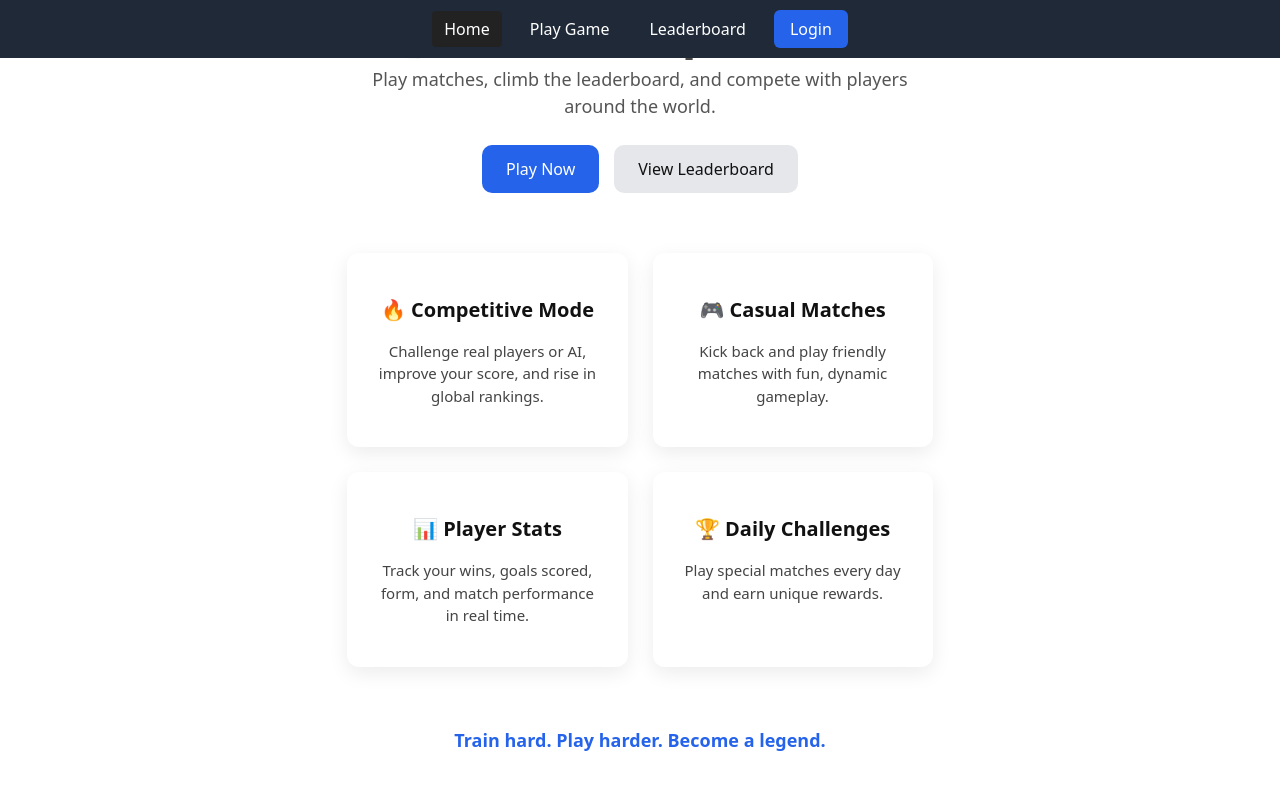
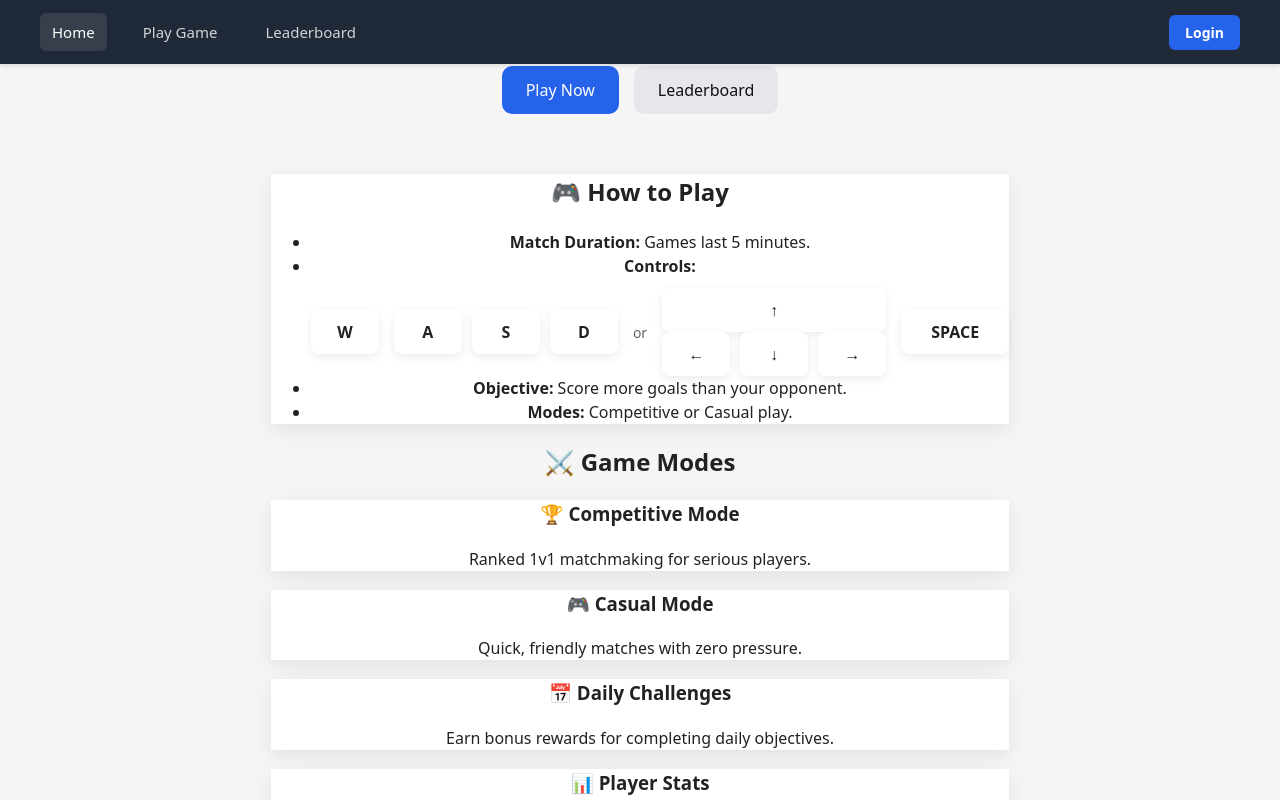
Before and after one commit to SantiCS26/Soccer-Super-Stars, a React (Vite) app: page / in a window 1280 px wide. Built offline with nearby package versions, Linux system fonts and the light colour scheme; no server answers.

Commit message:
Working on UI Changes

```diff
--- a/src/Pages-style/global.css
+++ b/src/Pages-style/global.css
@@ -1,3 +1,115 @@
+:root {
+  --bg: #f5f5f5;
+  --text: #222;
+  --card-bg: #ffffff;
+  --card-shadow: rgba(0, 0, 0, 0.08);
+  --accent: #2563eb;
+}
+
+[data-theme="dark"] {
+  --bg: #1b1b1b;
+  --text: #f5f5f5;
+  --card-bg: #2a2a2a;
+  --card-shadow: rgba(255, 255, 255, 0.08);
+  --accent: #3b82f6;
+}
+
+body, html {
+  background: var(--bg);
+  color: var(--text);
+  transition: background 0.3s ease, color 0.3s ease;
+}
+
+.dark-toggle {
+  position: absolute;
+  top: 20px;
+  right: 20px;
+  background: var(--accent);
+  border: none;
+  color: white;
+  padding: 10px 18px;
+  border-radius: 8px;
+  cursor: pointer;
+  font-size: 15px;
+  transition: 0.2s ease;
+}
+
+.dark-toggle:hover {
+  opacity: 0.85;
+}
+
+.fade-in {
+  animation: fadeIn 0.8s ease forwards;
+  opacity: 0;
+}
+
+.fade-in-slow {
+  animation: fadeIn 1.4s ease forwards;
+  opacity: 0;
+}
+
+.slide-up {
+  animation: slideUp 0.9s ease forwards;
+  opacity: 0;
+}
+
+.lift {
+  transition: transform 0.2s ease, box-shadow 0.2s ease;
+}
+
+.lift:hover {
+  transform: translateY(-6px);
+  box-shadow: 0 14px 30px var(--card-shadow);
+}
+
+@keyframes fadeIn {
+  from { opacity: 0; transform: translateY(10px); }
+  to { opacity: 1; transform: translateY(0); }
+}
+
+@keyframes slideUp {
+  from { opacity: 0; transform: translateY(20px); }
+  to { opacity: 1; transform: translateY(0); }
+}
+
+.control-icons {
+  margin-top: 10px;
+  display: flex;
+  align-items: center;
+  flex-wrap: wrap;
+  gap: 15px;
+}
+
+.key, .arrow, .space-key {
+  background: var(--card-bg);
+  padding: 10px 14px;
+  border-radius: 8px;
+  box-shadow: 0 3px 10px var(--card-shadow);
+  font-weight: bold;
+  min-width: 40px;
+  text-align: center;
+  transition: 0.2s ease;
+}
+
+.key-row, .arrow-row {
+  display: flex;
+  gap: 10px;
+}
+
+.space-key {
+  padding: 10px 30px;
+}
+
+.or {
+  font-size: 14px;
+  opacity: 0.7;
+}
+
+.mode-card, .how-to-play {
+  background: var(--card-bg);
+  box-shadow: 0 6px 20px var(--card-shadow);
+}
+
 html, body {
 	margin: 0;
 	padding: 0;
--- a/src/Pages/home.jsx
+++ b/src/Pages/home.jsx
@@ -1,44 +1,107 @@
+import { useState, useEffect } from "react";
 import "../Pages-style/global.css";
 import { Link } from "react-router-dom";
 
 export default function Home() {
+	const [darkMode, setDarkMode] = useState(false);
+
+	useEffect(() => {
+		const prefersDark = window.matchMedia("(prefers-color-scheme: dark)").matches;
+		setDarkMode(prefersDark);
+		document.documentElement.setAttribute("data-theme", prefersDark ? "dark" : "light");
+	}, []);
+
+	const toggleDark = () => {
+		const newMode = !darkMode;
+		setDarkMode(newMode);
+		document.documentElement.setAttribute("data-theme", newMode ? "dark" : "light");
+	};
+
+
   return (
     <div className="home-container">
-      <section className="hero">
-        <h1 className="hero-title">⚽ Soccer Super Stars</h1>
+
+      <button className="dark-toggle" onClick={toggleDark}>
+        {darkMode ? "☀️ Light Mode" : "🌙 Dark Mode"}
+      </button>
+
+      <section className="hero fade-in">
+        <h1 className="hero-title slide-up">⚽ Soccer Super Stars</h1>
         <p className="hero-subtitle">
-          Play matches, climb the leaderboard, and compete with players around the world.
+          Master your skills. Compete globally. Become the superstar you were meant to be.
         </p>
 
-        <div className="hero-buttons">
+        <div className="hero-buttons fade-in-slow">
           <Link to="/game" className="btn-primary">Play Now</Link>
-          <Link to="/leaderboard" className="btn-secondary">View Leaderboard</Link>
+          <Link to="/leaderboard" className="btn-secondary">Leaderboard</Link>
         </div>
       </section>
 
-      <section className="features">
-        <div className="feature-card">
-          <h2>🔥 Competitive Mode</h2>
-          <p>Challenge real players or AI, improve your score, and rise in global rankings.</p>
-        </div>
+      <section className="how-to-play fade-in">
+        <h2 className="section-title">🎮 How to Play</h2>
 
-        <div className="feature-card">
-          <h2>🎮 Casual Matches</h2>
-          <p>Kick back and play friendly matches with fun, dynamic gameplay.</p>
-        </div>
+        <ul className="info-list">
+          <li><strong>Match Duration:</strong> Games last 5 minutes.</li>
 
-        <div className="feature-card">
-          <h2>📊 Player Stats</h2>
-          <p>Track your wins, goals scored, form, and match performance in real time.</p>
-        </div>
+          <li>
+            <strong>Controls:</strong>
+            <div className="control-icons">
+              <div className="key">W</div>
+              <div className="key-row">
+                <div className="key">A</div>
+                <div className="key">S</div>
+                <div className="key">D</div>
+              </div>
 
-        <div className="feature-card">
-          <h2>🏆 Daily Challenges</h2>
-          <p>Play special matches every day and earn unique rewards.</p>
+              <span className="or">or</span>
+
+              <div className="arrows">
+                <div className="arrow">↑</div>
+                <div className="arrow-row">
+                  <div className="arrow">←</div>
+                  <div className="arrow">↓</div>
+                  <div className="arrow">→</div>
+                </div>
+              </div>
+
+              <div className="space-key">SPACE</div>
+            </div>
+          </li>
+
+          <li><strong>Objective:</strong> Score more goals than your opponent.</li>
+          <li><strong>Modes:</strong> Competitive or Casual play.</li>
+        </ul>
+      </section>
+
+      <section className="modes fade-in">
+        <h2 className="section-title">⚔️ Game Modes</h2>
+
+        <div className="modes-grid">
+
+          <div className="mode-card lift">
+            <h3>🏆 Competitive Mode</h3>
+            <p>Ranked 1v1 matchmaking for serious players.</p>
+          </div>
+
+          <div className="mode-card lift">
+            <h3>🎮 Casual Mode</h3>
+            <p>Quick, friendly matches with zero pressure.</p>
+          </div>
+
+          <div className="mode-card lift">
+            <h3>📅 Daily Challenges</h3>
+            <p>Earn bonus rewards for completing daily objectives.</p>
+          </div>
+
+          <div className="mode-card lift">
+            <h3>📊 Player Stats</h3>
+            <p>Track your wins, goals, streaks, and performance.</p>
+          </div>
+
         </div>
       </section>
 
-      <section className="footer-tagline">
+      <section className="footer-tagline fade-in-slow">
         <p>Train hard. Play harder. Become a legend.</p>
       </section>
     </div>
--- a/src/Pages/leaderboard.jsx
+++ b/src/Pages/leaderboard.jsx
@@ -27,30 +27,34 @@ export default function Leaderboard() {
     }, []);
 
 	return (
-		<div className="pageWrapper">
-			<h1 className="pageTitle">Leaderboard</h1>
+    <div className="flex flex-col items-center w-full min-h-screen bg-gray-900 text-white p-6">
+        <h1 className="text-4xl font-bold mb-8 tracking-wide">Leaderboard</h1>
 
-            <div className="Leaderboard">
-                <table>
-                    <tbody>
-                        <tr>
-                            <th>Ranking #</th>
-                            <th>Username</th>
-                            <th>Score</th>
+
+        <div className="w-full max-w-3xl bg-gray-800 p-6 rounded-2xl shadow-xl border border-gray-700">
+            <table className="w-full text-left border-collapse">
+                <thead>
+                    <tr className="border-b border-gray-700 text-gray-300 uppercase text-sm">
+                        <th className="py-3">Ranking #</th>
+                        <th className="py-3">Username</th>
+                        <th className="py-3">Score</th>
+                    </tr>
+                </thead>
+
+                <tbody>
+                    {players.map((value, key) => (
+                        <tr
+                        key={key}
+                        className="hover:bg-gray-700 transition-all duration-150"
+                        >
+                            <td className="py-3 font-semibold text-gray-200">{key + 1}</td>
+                            <td className="py-3 text-gray-300">{value.username}</td>
+                            <td className="py-3 text-gray-300">{value.score}</td>
                         </tr>
-
-                    {players.map((value, key) => {
-                        return (
-                            <tr key={key}>
-                                <td>{key + 1}</td>
-                                <td>{value.username}</td>
-                                <td>{value.score}</td>
-                            </tr>
-                        )
-                    })}
-                    </tbody>
-                </table>
-            </div>
+                    ))}
+                </tbody>
+            </table>
         </div>
+    </div>
     );
 }
--- a/src/components/dashboard.jsx
+++ b/src/components/dashboard.jsx
@@ -9,43 +9,71 @@ export default function Dashboard() {
 	const [showRegister, setShowRegister] = useState(false);
 
 	const navigate = useNavigate();
-	const navLinkStyle = {
-		color: "white",
-		padding: "6px 12px",
-		borderRadius: "4px"
-	}
-
-	const activeNavLinkStyle = {
-		backgroundColor: "#222",
-	}
-
-	function getNavLinkStyle(isActive) {
-		let style = navLinkStyle
-		if (isActive) {
-			style = { ...navLinkStyle, ...activeNavLinkStyle }
-		}
-		return style
-	}
 
 	const navBarStyle = {
         position: "fixed",
         top: 0,
         left: 0,
         width: "100%",
+        height: "64px",
         backgroundColor: "#1f2937",
+        boxShadow: "0 2px 4px rgba(0,0,0,0.1)",
+        zIndex: 40,
         display: "flex",
         justifyContent: "center",
         alignItems: "center",
-        gap: "16px",
-        padding: "10px 0",
-        zIndex: 40
-	}
+        fontFamily: "system-ui, -apple-system, sans-serif",
+    };
 
-	const navLinksContainerStyle = {
+	const navContainerStyle = {
+        width: "100%",
+        maxWidth: "1200px",
+        padding: "0 24px",
         display: "flex",
-		gap: "16px",
-		alignItems: "center"
+        justifyContent: "space-between",
+        alignItems: "center",
     };
+
+	const linksGroupStyle = {
+        display: "flex",
+        gap: "24px",
+        alignItems: "center",
+    };
+
+	const buttonStyle = {
+        padding: "8px 16px",
+        borderRadius: "6px",
+        border: "none",
+        cursor: "pointer",
+        fontSize: "14px",
+        fontWeight: "600",
+        transition: "opacity 0.2s",
+    };
+
+    const loginButtonStyle = {
+        ...buttonStyle,
+        color: "white",
+        backgroundColor: "#2563eb",
+    };
+
+    const logoutButtonStyle = {
+        ...buttonStyle,
+        color: "white",
+        backgroundColor: "#dc2626",
+    };
+
+    const getNavLinkStyle = ({ isActive }) => ({
+        color: "white",
+        textDecoration: "none",
+        padding: "8px 12px",
+        borderRadius: "6px",
+        fontSize: "15px",
+        fontWeight: "500",
+        transition: "background-color 0.2s",
+        backgroundColor: isActive ? "rgba(255, 255, 255, 0.1)" : "transparent",
+        opacity: isActive ? 1 : 0.8,
+    });
+
 
 	useEffect(() => {
         const checkLogin = async () => {
@@ -91,60 +119,52 @@ export default function Dashboard() {
 	return (
 		<>
             <nav style={navBarStyle}>
-				<div style={navLinksContainerStyle}>
-					<NavLink to="/" style={({ isActive }) => getNavLinkStyle(isActive)}>
+                <div style={navContainerStyle}>
+
+                    {/* Left Side: Navigation Links */}
+                    <div style={linksGroupStyle}>
+                        <NavLink to="/" style={getNavLinkStyle}>
                             Home
                         </NavLink>
 
-					<NavLink to="/game" style={({ isActive }) => getNavLinkStyle(isActive)}>
+                        <NavLink to="/game" style={getNavLinkStyle}>
                             Play Game
                         </NavLink>
 
-					<NavLink to="/leaderboard" style={({ isActive }) => getNavLinkStyle(isActive)}>
+                        <NavLink to="/leaderboard" style={getNavLinkStyle}>
                             Leaderboard
                         </NavLink>
 
                         {isLoggedIn && (
-						<NavLink to="/profile" style={({ isActive }) => getNavLinkStyle(isActive)}>
+                            <NavLink to="/profile" style={getNavLinkStyle}>
                                 My Profile
                             </NavLink>
                         )}
                     </div>
 
+                    {/* Right Side: Auth Buttons */}
                     <div>
                         {isLoggedIn ? (
-
                             <button
                                 onClick={handleLogout}
-							style={{
-								color: "white",
-								backgroundColor: "#dc2626",
-								padding: "6px 12px",
-								borderRadius: "4px",
-								border: "none",
-								cursor: "pointer",
-							}}
+                                style={logoutButtonStyle}
                             >
                                 Logout
                             </button>
                         ) : (
                             <button
                                 onClick={() => setShowLogin(true)}
-							style={{
-								color: "white",
-								backgroundColor: "#2563eb",
-								padding: "8px 16px",
-								borderRadius: "6px",
-								border: "none",
-								cursor: "pointer",
-								fontSize: "16px"
-							}}
+                                style={loginButtonStyle}
                             >
                                 Login
                             </button>
                         )}
                     </div>
+                </div>
             </nav>
+
+            {/* Spacer to prevent content from hiding behind fixed nav */}
+            <div style={{ height: "64px" }}></div>
 
             {showLogin && (
                 <LoginWindow
```
Lines whose indentation alone changed are shown as unchanged.
